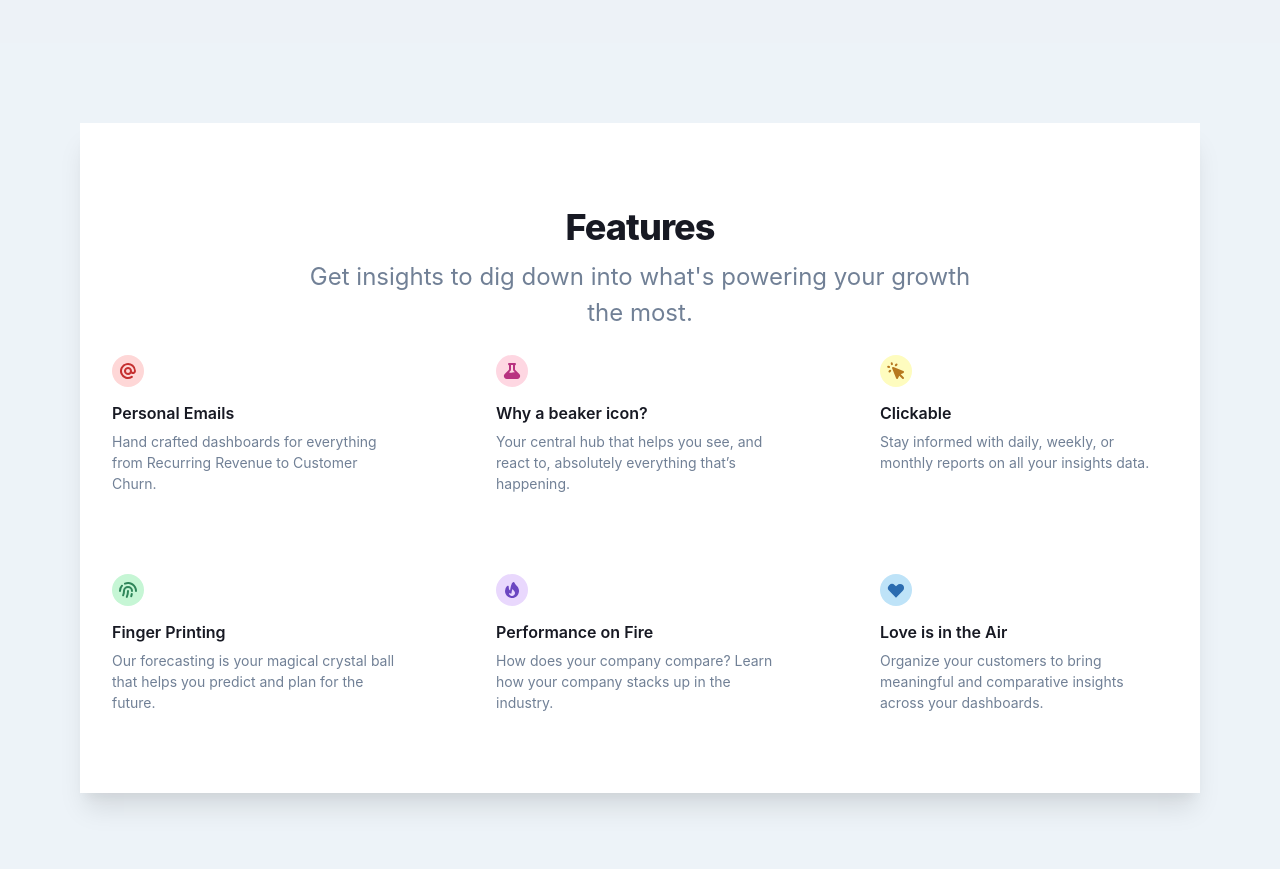
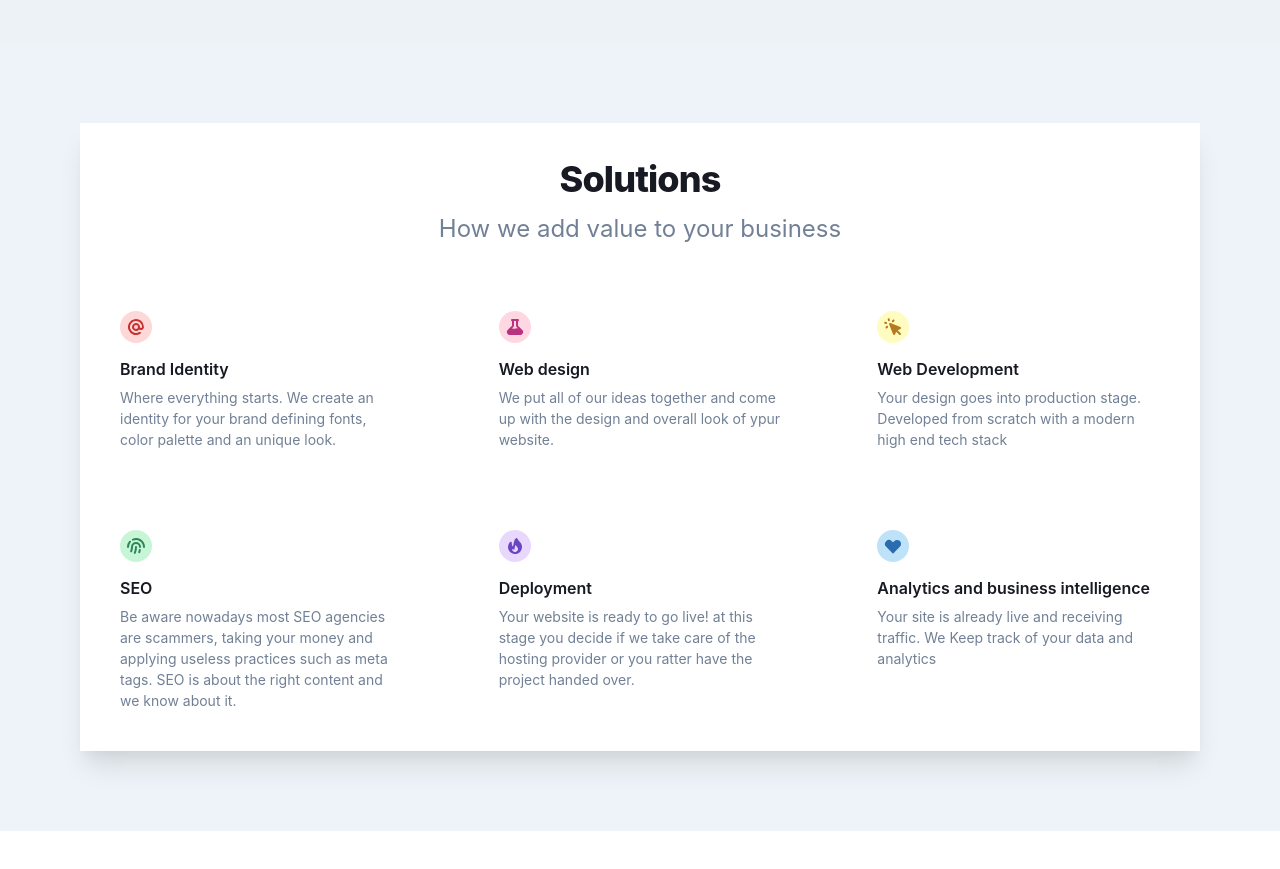
Before and after one commit to apariciodevs/wrine-2.0, a Next.js app: page / in a window 1280 px wide. Shown: the part 1280-2149 px from the top of the page. After the commit the page ends 2111 px from the top, so only its background shows below. Built offline with nearby package versions, Linux system fonts and the light colour scheme.

Commit message:
solutions board

```diff
--- a/components/Features.jsx
+++ b/components/Features.jsx
@@ -62,8 +62,8 @@ export default function Features() {
         alignItems="center"
       >
         <Box
-          px={8}
-          py={20}
+          px={10}
+          py={10}
           mx="auto"
           bg="white"
           _dark={{
@@ -77,7 +77,7 @@ export default function Features() {
             }}
           >
             <Text
-              mt={2}
+              mt={0}
               fontSize={{
                 base: "3xl",
                 sm: "4xl",
@@ -89,10 +89,11 @@ export default function Features() {
                 color: "gray.900",
               }}
             >
-              Features
+              Solutions
             </Text>
             <Text
               mt={4}
+              mb={16}
               maxW="2xl"
               fontSize="2xl"
               mx={{
@@ -103,8 +104,7 @@ export default function Features() {
                 color: "gray.400",
               }}
             >
-              Get insights to dig down into what&apos;s powering your growth the
-              most.
+             How we add value to your business
             </Text>
           </Box>
           <SimpleGrid
@@ -123,7 +123,7 @@ export default function Features() {
           >
             <Feature
               color="red"
-              title="Personal Emails"
+              title="Brand Identity"
               icon={
                 <path
                   fillRule="evenodd"
@@ -132,13 +132,12 @@ export default function Features() {
                 />
               }
             >
-              Hand crafted dashboards for everything from Recurring Revenue to
-              Customer Churn.
+             Where everything starts. We create an identity for your brand defining fonts, color palette and an unique look.
             </Feature>
 
             <Feature
               color="pink"
-              title="Why a beaker icon?"
+              title="Web design"
               icon={
                 <path
                   fillRule="evenodd"
@@ -147,13 +146,12 @@ export default function Features() {
                 />
               }
             >
-              Your central hub that helps you see, and react to, absolutely
-              everything that’s happening.
+              We put all of our ideas together and come up with the design and overall look of ypur website.
             </Feature>
 
             <Feature
               color="yellow"
-              title="Clickable"
+              title="Web Development"
               icon={
                 <path
                   fillRule="evenodd"
@@ -162,13 +160,12 @@ export default function Features() {
                 />
               }
             >
-              Stay informed with daily, weekly, or monthly reports on all your
-              insights data.
+              Your design goes into production stage. Developed from scratch with a modern high end tech stack
             </Feature>
 
             <Feature
               color="green"
-              title="Finger Printing"
+              title="SEO"
               icon={
                 <>
                   <path
@@ -189,12 +186,11 @@ export default function Features() {
                 </>
               }
             >
-              Our forecasting is your magical crystal ball that helps you predict
-              and plan for the future.
+          Be aware nowadays most SEO agencies are scammers, taking your money and applying useless practices such as meta tags. SEO is about the right content and we know about it.
             </Feature>
             <Feature
               color="purple"
-              title="Performance on Fire"
+              title="Deployment"
               icon={
                 <path
                   fillRule="evenodd"
@@ -203,12 +199,11 @@ export default function Features() {
                 />
               }
             >
-              How does your company compare? Learn how your company stacks up in
-              the industry.
+            Your website is ready to go live! at this stage you decide if we take care of the hosting provider or you ratter have the project handed over.
             </Feature>
             <Feature
               color="blue"
-              title="Love is in the Air"
+              title="Analytics and business intelligence"
               icon={
                 <path
                   fillRule="evenodd"
@@ -217,8 +212,7 @@ export default function Features() {
                 />
               }
             >
-              Organize your customers to bring meaningful and comparative insights
-              across your dashboards.
+              Your site is already live and receiving traffic. We Keep track of your data and analytics
             </Feature>
 
 
--- a/components/Hero.jsx
+++ b/components/Hero.jsx
@@ -175,7 +175,7 @@ const Hero = () => {
       <Image
         w="full"
         rounded="lg"
-        src="/browser-light.png"
+        src={"/browser-light.png"}
         alt="Hellonext feedback boards software screenshot"
       />
     </Box>
```
